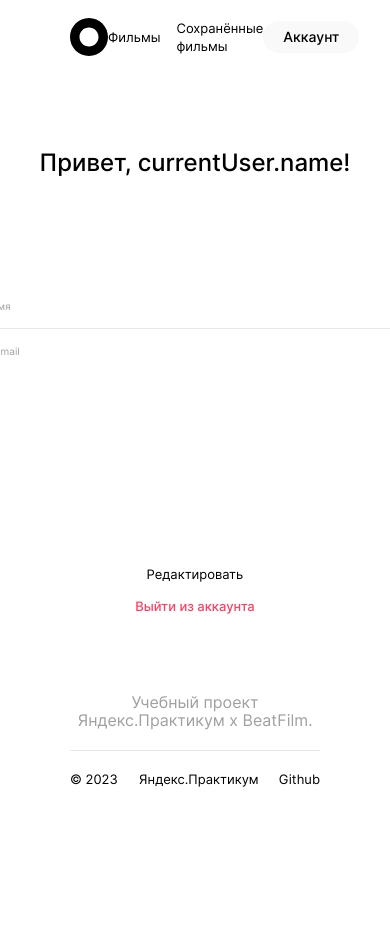
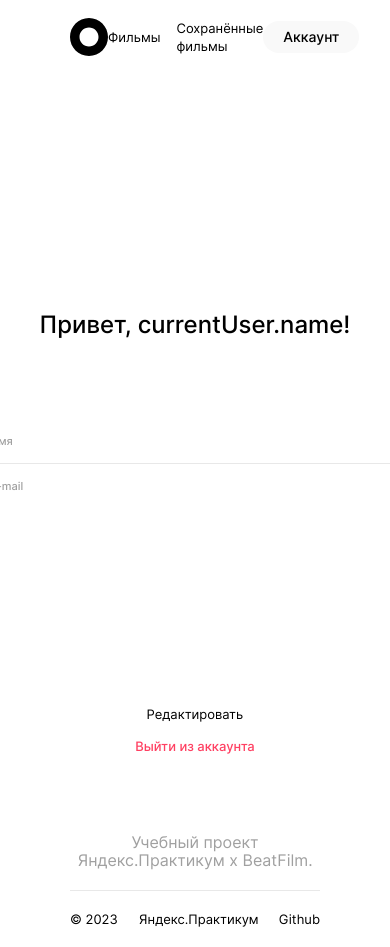
Before and after one commit to tatiana-dorokhova/movies-explorer-frontend, a React (Create React App) app: page /profile in a window 390 px wide. Shown: the top 947 px of the page. Before the commit the page ends 844 px from the top, so only its background shows below. Built offline with nearby package versions, Linux system fonts and the light colour scheme.

Commit message:
profile page maked adaptive

```diff
--- a/src/components/Profile/Profile.css
+++ b/src/components/Profile/Profile.css
@@ -17,15 +17,15 @@
 
 .profile__form {
   width: 100%;
-  height: 298px;
+  height: 313px;
   position: relative;
   margin-top: 107px;
 }
 
 .profile__label {
-  font-weight: 400;
-  font-size: 10px;
-  line-height: 12px;
+  font-weight: 500;
+  font-size: 11px;
+  line-height: 13px;
   color: #a0a0a0;
   display: flex;
   justify-content: space-between;
@@ -83,3 +83,36 @@
   cursor: pointer;
   opacity: 0.8;
 }
+
+@media screen and (max-width: 768px) {
+  .profile {
+    margin-top: 236px;
+  }
+
+  .profile__form {
+    margin-top: 80px;
+    height: 303px;
+  }
+}
+
+@media screen and (max-width: 320px) {
+  .profile {
+    margin-top: 70px;
+    width: 260px;
+  }
+
+  .profile__form {
+    margin-top: 64px;
+    height: 472px;
+  }
+
+  .profile__submit-button {
+    font-size: 12px;
+    line-height: 15px;
+  }
+
+  .profile__link {
+    font-size: 12px;
+    line-height: 15px;
+  }
+}
```
